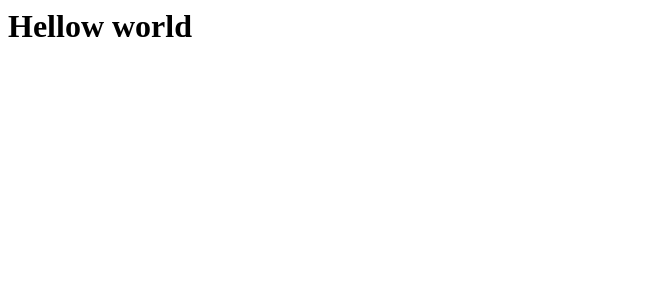
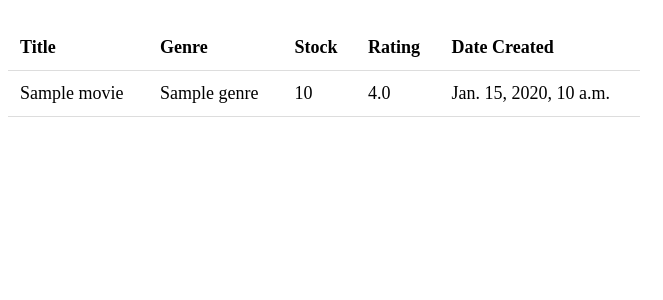
Before and after one commit to aganyo360/Codeacademy-project1, a Django app: page /movies/ in a window 1280 px wide. Shown: the top 300 px of the page, without its empty margins (0-663 px from the left). Run offline with Django 5.2, Linux system fonts and the light colour scheme; tables that the repository leaves empty hold one stand-in row (values such as "Sample post").

Commit message:
updated index page

```diff
--- a/movies/templates/movies/index.html
+++ b/movies/templates/movies/index.html
@@ -1 +1,44 @@
-<h1>Hellow world</h1>
+<style>
+    table {
+        width: 50%;
+        border-collapse: collapse;
+        margin: 25px 0;
+        font-size: 18px;
+        text-align: left;
+    }
+    th, td {
+        padding: 12px;
+        border-bottom: 1px solid #ddd;
+    }
+    tr:hover {background-color: #f5f5f5;}
+</style>
+<table class="table">
+    <thead>
+
+        <tr>
+            <th>Title</th>
+            <th>Genre</th>
+            <th>Stock</th>
+            <th>Rating</th>
+            <th>Date Created</th>
+        </tr>
+
+    </thead>
+    <tbody>
+
+    {% for movie in movies  %}
+
+        {% comment %} {% if movie.daily_rate > 5 %} {% endcomment %}
+
+
+        <tr>
+            <td>{{movie.title}}</td>
+            <td>{{movie.genre}}</td>
+            <td>{{movie.number_in_stock}}</td>
+            <td>{{movie.daily_rate}}</td>
+            <td>{{movie.date_created}}</td>
+        </tr>
+        {% comment %} {% endif %} {% endcomment %}
+        {% endfor %}
+    </tbody>
+</table>
```
